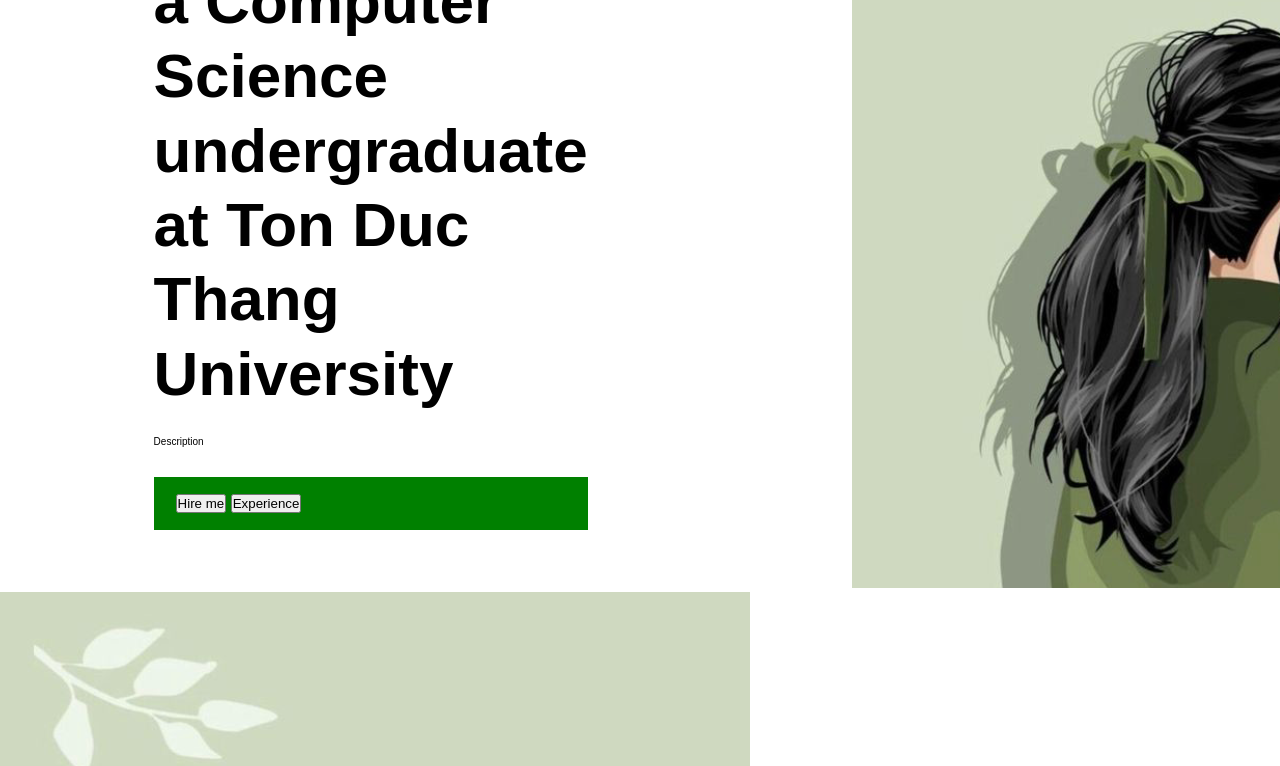
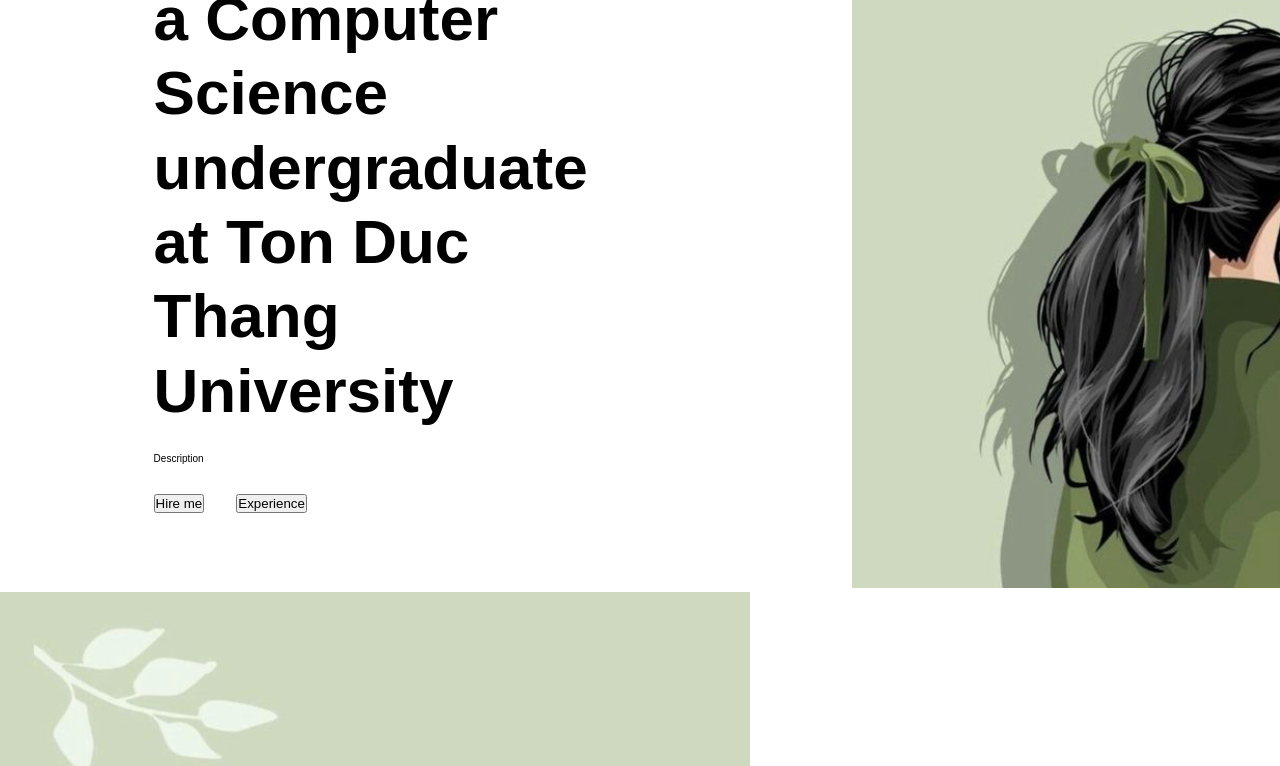
Before and after one commit to 8greenhallo/Portfolio, a plain HTML site: page index.html in a window 1280 px wide. Shown: the part 324-1090 px from the top of the page. Drawn offline with nearby package versions, Linux system fonts and the light colour scheme.

Commit message:
Update style.css

```diff
--- a/style.css
+++ b/style.css
@@ -110,8 +110,7 @@ span {
 }
 
 .btn-box {
-    padding: 15px 20px;
-    background-color: green;
-    color: wheat;
-    border: 2px solid transparent;
+    width: 345px;
+    display: flex;
+    gap: 2em;
 }
```
